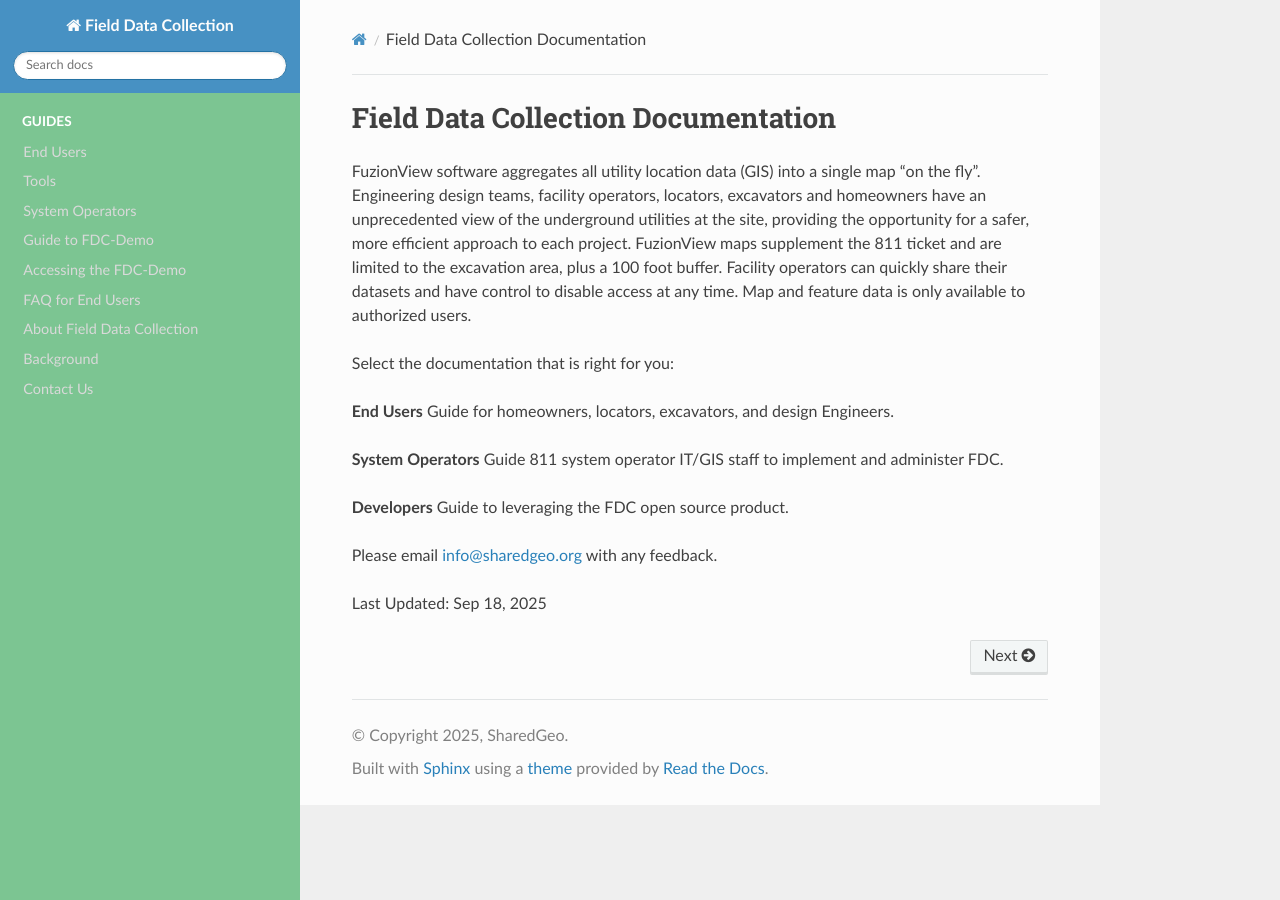
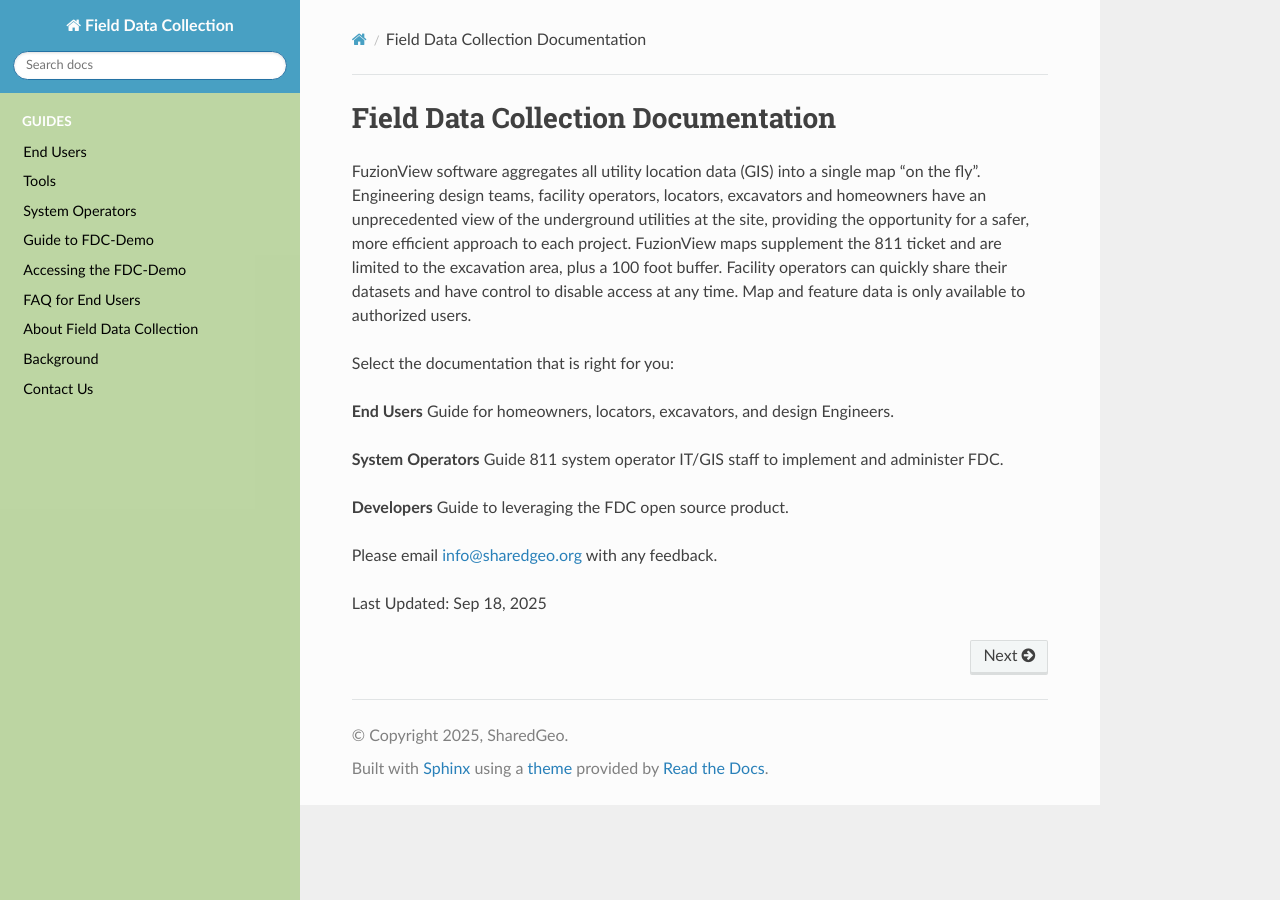
Before and after one commit to sharedgeo/FDC-Docs, a Sphinx documentation site: the page built from source/index.rst, in a window 1280 px wide. Built offline with Sphinx 7.4.7 and the Read the Docs theme 3.1.0, drawn with Linux system fonts in a browser that asks for light colours.

Commit message:
final hex codes for colors

```diff
--- a/source/_static/css/custom.css
+++ b/source/_static/css/custom.css
@@ -2,21 +2,39 @@
 
 /* Change the background color of the navigation header */
 .wy-side-nav-search {
-    background:#4791c3 /* FDC Blue*/
+    background:#48A0C3 /* FDC Blue*/
 }
 
 /* Change the background color of the main sidebar menu */
 .wy-nav-side {
-    background: #7cc592; /* Map Green*/
+    background: #abcb8ac7; /* Map Green*/
 }
 
 .icon-home {
-    color: #4791c3; /* FDC Blue */
+    color: #48A0C3; /* FDC Blue */
+}
+
+.home-icon-class svg {
+    fill: #48A0C3; /* Replace with your desired color code */
+}
+.wy-breadcrumbs a:visited {
+    color: #48A0C3; /* Replace with your chosen color code */
+}
+
+.wy-nav-top a.icon-home {
+    color: #4791c3; /* Change to your desired color */
+}
+
+.wy-menu-vertical a:hover {
+    background-color: #85d1f0; /* Change this to your desired hover background color */
+    color: #ffffff; /* Optionally, change the text color on hover */
 }
 
 /* Change the text color of the left sidebar menu */
+color: #FFFFFF; /* Black */
 .caption span.caption-text {
-    color: #FFFFFF; /* Change to your desired color */
+/*    color: #000000; /* Black */
+    color: #ffffff; /* White */
 }
 .wy-nav-side caption-text a {
     color: #000000;
@@ -24,16 +42,23 @@
 .wy-nav-side p.caption a {
     color: #000000; /* Replace with your desired color (e.g., #FFFFFF for white, or a specific color name) */
 }
+.toctree-l1 > a {
+    color: rgb(0, 0, 0);
+}
+/* Change the background color of the left sidebar menu level 1*/
+.wy-menu > .caption > span.caption-text {
+    color: #ffffff; /* Example for white */
+}
 
 /* Change the background color of the left sidebar menu sublevels*/
 
 .toctree-l2 {
-    background-color:#d1e3f0; /* Light blue background */
+    background-color:#e8f5f6; /* Light blue background */
 }
 
 /* Change the background and border color for the entire 'note' block */
 .admonition.note {
-    background-color: #FDFBD4; /* Cream background */
+    background-color: #f6f5e8; /* Cream background */
 }
 
 /* Change the background color of the 'note' title */
```
